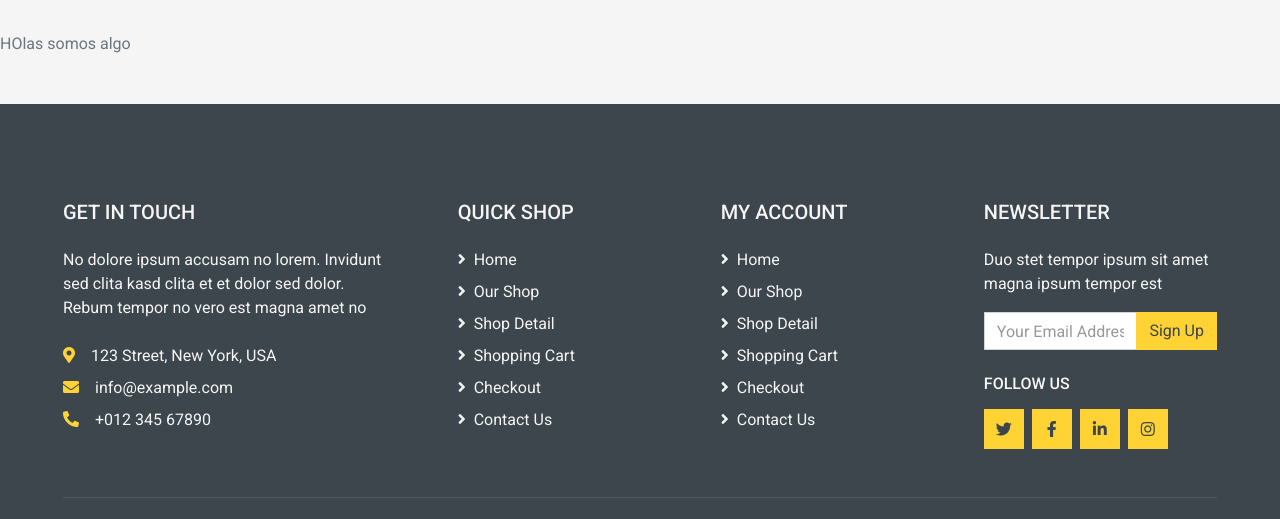
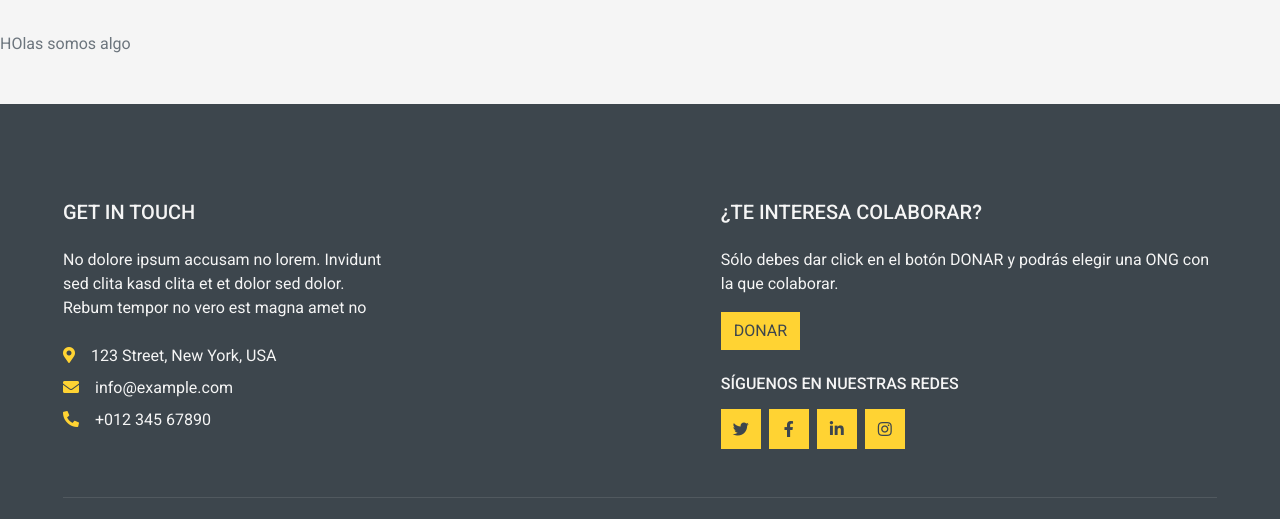
Before and after one commit to Ruyjoy/Proyecto, a PHP site: page / in a window 1280 px wide. Shown: the part 539-1058 px from the top of the page. Run offline with PHP 8.4, Linux system fonts and the light colour scheme; some libraries are stand-ins or nearby versions.

Commit message:
Footer y vista donaciones

```diff
--- a/Controller/C_distribuidora.php
+++ b/Controller/C_distribuidora.php
@@ -1,6 +1,6 @@
 <?php
 
-include '/xampp/htdocs/Proyecto/model/Conexion.php';
+include '/laragon/www/Proyecto/Model/Conexion.php';
 
      try {
 
--- a/Controller/C_login.php
+++ b/Controller/C_login.php
@@ -19,9 +19,9 @@ if ( isset($_POST['enviar']) ) {
 
     //Si existe en base de datos -------
     if ( $fila = mysqli_fetch_assoc($resultado) ) {
-
+        // ebo corregir esto
         if ( $fila['codigo'] == $nombre &&
-            password_verify( $pass, $fila['pass'] ) ) {
+            password_verify( $pass, $fila['pass'] && $fila['rol'] == 1 ) ) {
 
             $_SESSION['rol'] = $fila['rol'];
             $_SESSION['codigo'] = $fila['codigo'];
@@ -29,21 +29,43 @@ if ( isset($_POST['enviar']) ) {
 
             // Envía al usuario logueado al index
 
-            if ( headers_sent() ) {
+            if( headers_sent() ) {
 
-                echo "<script> window.location.href='administrador.php'</script>";
+                echo "<script> window.location.href='administrador.php'; </script>";
 
             } else {
 
-                header("Location: index.php");
+                header("Location: administrador.php");
 
             }
+
+        } elseif ( $fila['codigo'] == $nombre &&
+                   password_verify( $pass, $fila['pass'] ) ) {
+
+                    $_SESSION['rol'] = $fila['rol'];
+                    $_SESSION['codigo'] = $fila['codigo'];
+                    $_SESSION['nombre'] = $fila['nombre'];
+
+
+                    if( headers_sent() ) {
+
+                        echo "<script> window.location.href='registrousuarios.php'; </script>";
+
+                    } else {
+
+                        header("Location: index.php");
+
+                    }
 
         }
 
     } else {
 
-        echo "Documento o  Contraseña son incorrectos";
+        echo '<div class="alert alert-warning" role="alert">
+                <h4 class="alert-heading">¡Ocurrió un error inesperado!</h4>
+                    <hr>
+                    <p class="mb-0">Usuario o Contraseña incorrectos.</p>
+              </div>';
     }
 
     mysqli_close($con);
--- a/View/Administrador/Administrador.php
+++ b/View/Administrador/Administrador.php
@@ -1,3 +1,8 @@
+<?php require_once "../../Inc/session_start.php";
+      include "../Controller/C_login.php";
+      include "../../Inc/script.php";
+?>
+
 <!DOCTYPE html>
 <html lang="en">
 
--- a/View/BarrasYLibrerias/BarraNavegacion.php
+++ b/View/BarrasYLibrerias/BarraNavegacion.php
@@ -35,7 +35,7 @@
                             <div class="dropdown d-inline-block user-dropdown">
                                 <button type="button" class="btn header-item waves-effect" id="page-header-user-dropdown" data-bs-toggle="dropdown" aria-haspopup="true" aria-expanded="false">
                                     <img class="rounded-circle header-profile-user" src="../img/imagen-1.png" alt="Header Avatar" width="50" height="50">
-                                    <span class="d-none d-xl-inline-block ms-1">José</span>
+                                    <span class="d-none d-xl-inline-block ms-1">Monchito</span>
                                     <i class="mdi mdi-chevron-down d-none d-xl-inline-block"></i>
                                 </button>
                                 <div class="dropdown-menu dropdown-menu-end">
--- a/View/BarrasYLibrerias/Footer.php
+++ b/View/BarrasYLibrerias/Footer.php
@@ -11,40 +11,18 @@
           </div>
           <div class="col-lg-8 col-md-12">
               <div class="row">
-                  <div class="col-md-4 mb-5">
-                      <h5 class="text-secondary text-uppercase mb-4">Quick Shop</h5>
-                      <div class="d-flex flex-column justify-content-start">
-                          <a class="text-secondary mb-2" href="#"><i class="fa fa-angle-right mr-2"></i>Home</a>
-                          <a class="text-secondary mb-2" href="#"><i class="fa fa-angle-right mr-2"></i>Our Shop</a>
-                          <a class="text-secondary mb-2" href="#"><i class="fa fa-angle-right mr-2"></i>Shop Detail</a>
-                          <a class="text-secondary mb-2" href="#"><i class="fa fa-angle-right mr-2"></i>Shopping Cart</a>
-                          <a class="text-secondary mb-2" href="#"><i class="fa fa-angle-right mr-2"></i>Checkout</a>
-                          <a class="text-secondary" href="#"><i class="fa fa-angle-right mr-2"></i>Contact Us</a>
-                      </div>
-                  </div>
-                  <div class="col-md-4 mb-5">
-                      <h5 class="text-secondary text-uppercase mb-4">My Account</h5>
-                      <div class="d-flex flex-column justify-content-start">
-                          <a class="text-secondary mb-2" href="#"><i class="fa fa-angle-right mr-2"></i>Home</a>
-                          <a class="text-secondary mb-2" href="#"><i class="fa fa-angle-right mr-2"></i>Our Shop</a>
-                          <a class="text-secondary mb-2" href="#"><i class="fa fa-angle-right mr-2"></i>Shop Detail</a>
-                          <a class="text-secondary mb-2" href="#"><i class="fa fa-angle-right mr-2"></i>Shopping Cart</a>
-                          <a class="text-secondary mb-2" href="#"><i class="fa fa-angle-right mr-2"></i>Checkout</a>
-                          <a class="text-secondary" href="#"><i class="fa fa-angle-right mr-2"></i>Contact Us</a>
-                      </div>
-                  </div>
-                  <div class="col-md-4 mb-5">
-                      <h5 class="text-secondary text-uppercase mb-4">Newsletter</h5>
-                      <p>Duo stet tempor ipsum sit amet magna ipsum tempor est</p>
-                      <form action="">
+
+                  <div class="col-md-8 mb-5 ml-auto">
+                      <h5 class="text-secondary text-uppercase mb-4">¿Te interesa colaborar?</h5>
+                      <p>Sólo debes dar click en el botón DONAR y podrás elegir una ONG con la que colaborar.</p>
+
                           <div class="input-group">
-                              <input type="text" class="form-control" placeholder="Your Email Address">
-                              <div class="input-group-append">
-                                  <button class="btn btn-primary">Sign Up</button>
+                              <div >
+                                  <a href="../View/donaciones.php"><button class="btn btn-primary">DONAR</button></a>
                               </div>
                           </div>
-                      </form>
-                      <h6 class="text-secondary text-uppercase mt-4 mb-3">Follow Us</h6>
+
+                      <h6 class="text-secondary text-uppercase mt-4 mb-3">Síguenos en nuestras redes</h6>
                       <div class="d-flex">
                           <a class="btn btn-primary btn-square mr-2" href="#"><i class="fab fa-twitter"></i></a>
                           <a class="btn btn-primary btn-square mr-2" href="#"><i class="fab fa-facebook-f"></i></a>
--- a/View/RegistroUsuarios.php
+++ b/View/RegistroUsuarios.php
@@ -1,6 +1,5 @@
 <?php
 include ("/laragon/www/Proyecto/Controller/C_registroUsuario.php");
-//include ("../Controller/C_registroUsuario.php");
 ?>
 
 <!DOCTYPE html>
@@ -49,7 +48,7 @@ include ("/laragon/www/Proyecto/Controller/C_registroUsuario.php");
                                             <input class="form-control" name="tel" pattern=".{6,20}" type="text" placeholder="090010101" required />
                                         </div>
                                         <div class="col-md-6">
-                                            <label for="inputLastName">Direccion</label>
+                                            <label for="inputLastName">Dirección</label>
                                             <input class="form-control" name="dir" required="required" type="text" placeholder="Av. Sol 123 apto 1" />
                                         </div>
                                         <div class="col-md-6">
@@ -66,7 +65,7 @@ include ("/laragon/www/Proyecto/Controller/C_registroUsuario.php");
                                         </div>
                                         <br>
                                         <div class="col-12">
-                                            <button class="btn btn-primary btn-block" name="crear">Crear Cuenta</button>
+                                            <button class="btn btn-primary btn-block" type="submit" name="crear">Crear Cuenta</button>
                                         </div>
 
                                     </form>
```
Also changed, not shown: Controller/C_registroUsuario.php (+16 -4 lines), View/donaciones.php (+30 -9 lines), View/login.php (+8 -0 lines).
